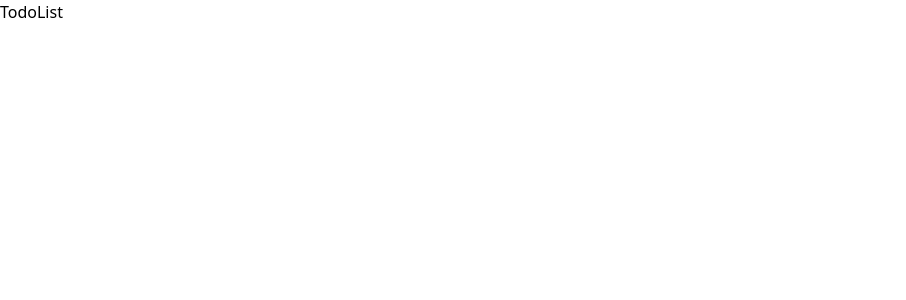
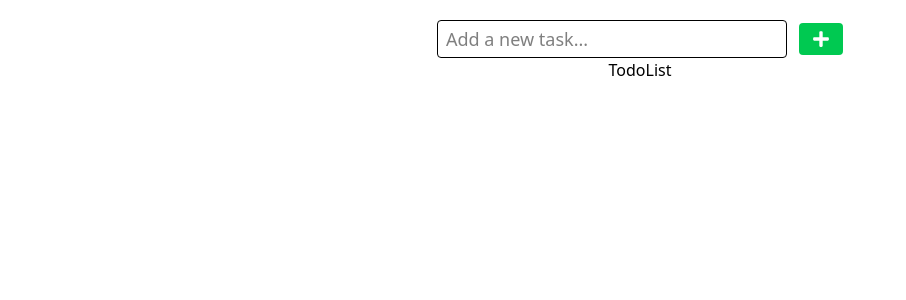
Before and after one commit to merupeshpradhan/ToDo-FullStack, a React (Vite) app in the folder Frontend/: page / in a window 1280 px wide. Shown: the top 300 px of the page, without its empty margins (0-906 px from the left). Built offline with nearby package versions, Linux system fonts and the light colour scheme.

Commit message:
Install React-icons and create inpute view for todo

```diff
--- a/Frontend/package.json
+++ b/Frontend/package.json
@@ -13,6 +13,7 @@
     "@tailwindcss/vite": "^4.1.16",
     "react": "^19.1.1",
     "react-dom": "^19.1.1",
+    "react-icons": "^5.5.0",
     "react-router-dom": "^7.9.5",
     "tailwindcss": "^4.1.16"
   },
--- a/Frontend/src/App.jsx
+++ b/Frontend/src/App.jsx
@@ -1,11 +1,11 @@
 import { Routes, Route } from "react-router-dom";
-import TodoList from "./Home/TodoList";
+import TodoList from "./Home/View/TodoList";
 
 function App() {
   return (
     <div>
       <Routes>
-        <Route path="/" element={<TodoList />}/>
+        <Route path="/" element={<TodoList />} />
       </Routes>
     </div>
   );
--- /dev/null
+++ b/Frontend/src/Home/Input/TodoInput.jsx
@@ -0,0 +1,18 @@
+import { FaPlus } from "react-icons/fa";
+
+function TodoInput() {
+  return (
+    <div className="flex gap-3 items-center">
+      <input
+        type="text"
+        placeholder="Add a new task..."
+        className="border pl-2 pr-20 py-1 text-lg rounded"
+      />
+      <button className="w-11 h-8 bg-green-500 hover:bg-green-600 text-white flex justify-center items-center rounded cursor-pointer">
+        <FaPlus size={18} />
+      </button>
+    </div>
+  );
+}
+
+export default TodoInput;
--- a/Frontend/src/Home/TodoList.jsx
+++ /dev/null
@@ -1,7 +0,0 @@
-import React from "react";
-
-function TodoList() {
-  return <div>TodoList</div>;
-}
-
-export default TodoList;
--- /dev/null
+++ b/Frontend/src/Home/View/TodoList.jsx
@@ -0,0 +1,15 @@
+
+import TodoInput from "../Input/TodoInput";
+
+function TodoList() {
+  return (
+    <div className="w-full p-5 flex flex-col items-center">
+      <div className="">
+        <TodoInput />
+      </div>
+      <div>TodoList</div>
+    </div>
+  );
+}
+
+export default TodoList;
```
Also changed, not shown: 1 other file (tests, documents, lock files or other folders).
